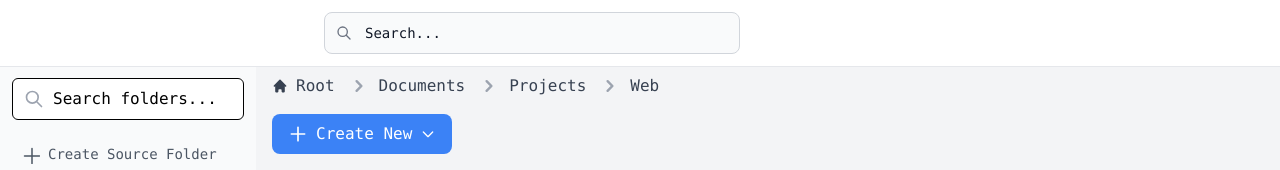
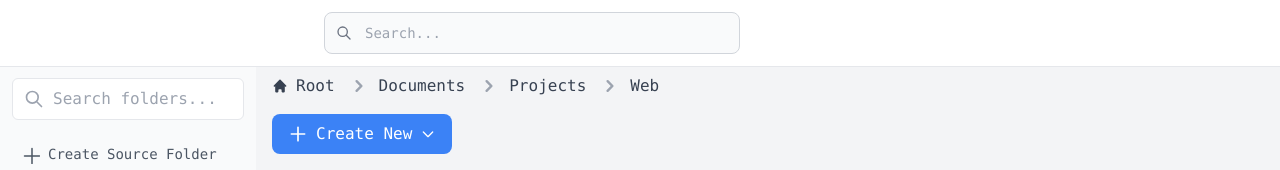
Before and after one commit to nawcodes/w-explorer, a Vue app in the folder apps/client/: page / in a window 1280 px wide. Shown: the top 170 px of the page. Built offline with nearby package versions, Linux system fonts and the light colour scheme; no server answers.

Commit message:
fix: root lock & unused config

```diff
--- a/apps/client/tailwind.config.js
+++ b/apps/client/tailwind.config.js
@@ -22,5 +22,4 @@ export default {
       },
     },
   },
-  plugins: [require("flowbite/plugin")],
 };
```
Also changed, not shown: 1 other file (tests, documents, lock files or other folders).
